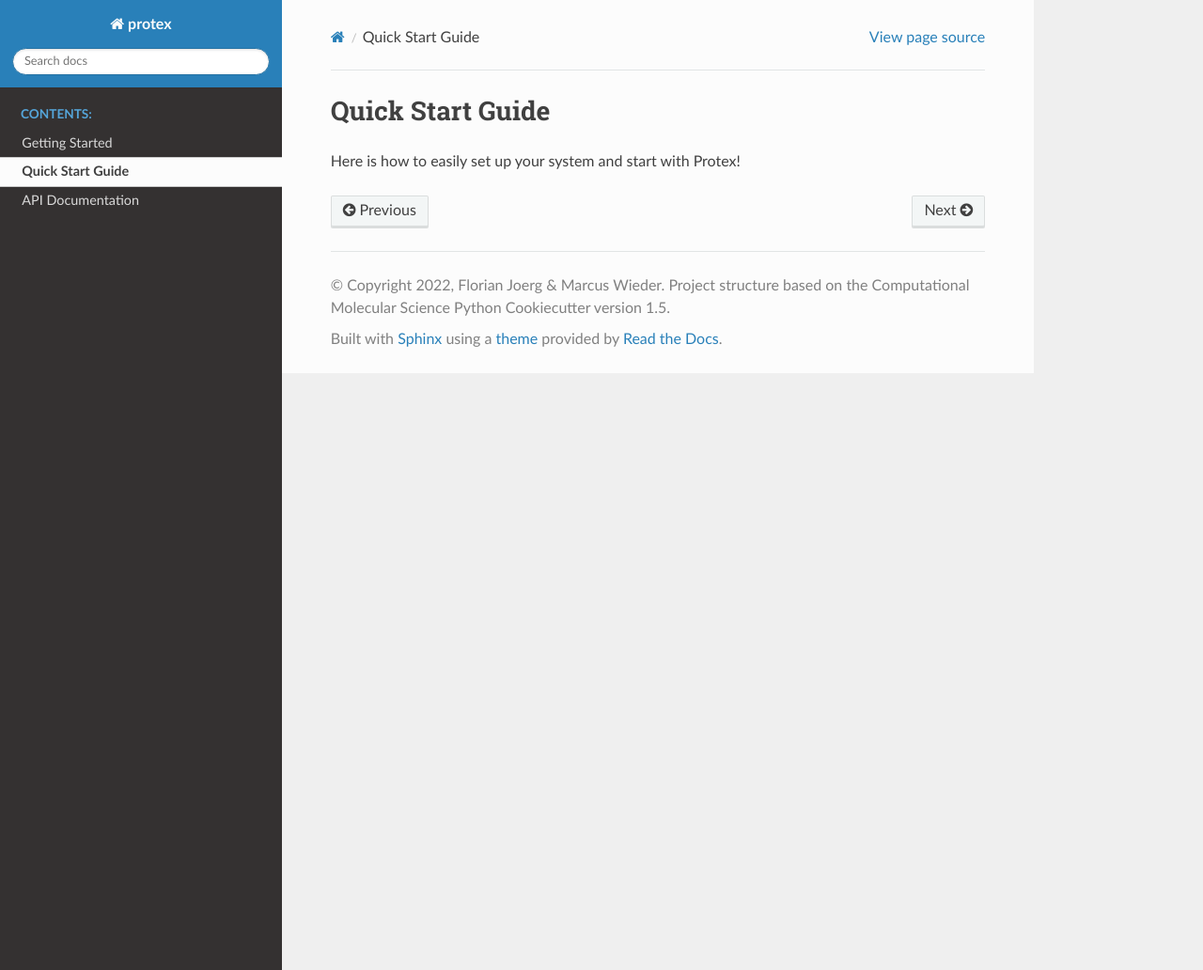
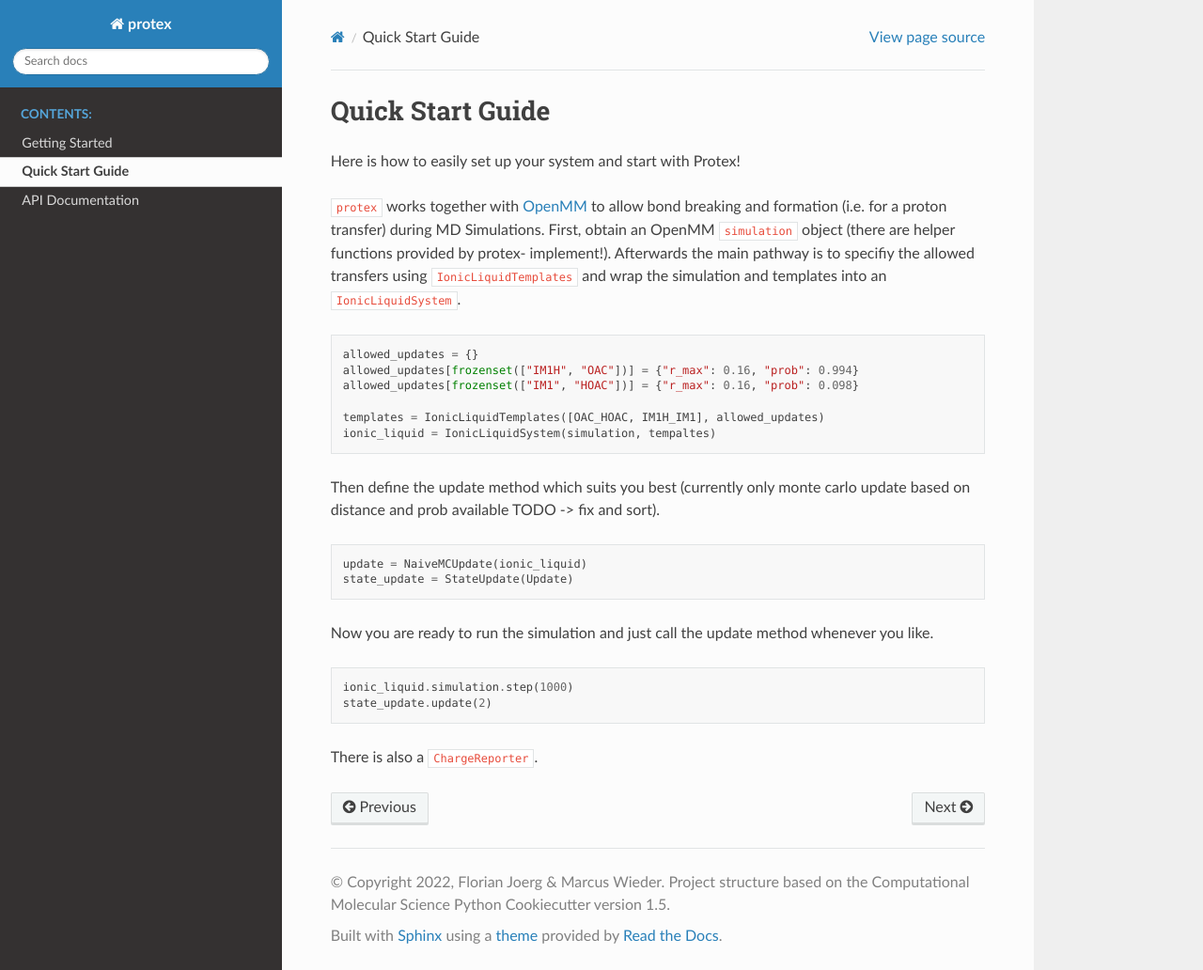
Before and after one commit to cbc-univie/protex, a Sphinx documentation site: the page built from docs/documentation_pages/quickstart.rst, in a window 1280 px wide and 1032 px high. Shown: the whole window at 94% size. Built offline with Sphinx 7.4.7 and the Read the Docs theme 2.0.0, drawn with Linux system fonts in a browser that asks for light colours; the version number could not be read and is left out.

Commit message:
update quickstart.rst

```diff
--- a/docs/documentation_pages/quickstart.rst
+++ b/docs/documentation_pages/quickstart.rst
@@ -4,3 +4,32 @@ Quick Start Guide
 =================
 
 Here is how to easily set up your system and start with Protex!
+
+``protex`` works together with `OpenMM <https://openmm.org>`_ to allow bond breaking and formation (i.e. for a proton transfer) during MD Simulations.
+First, obtain an OpenMM ``simulation`` object (there are helper functions provided by protex- implement!).
+Afterwards the main pathway is to specifiy the allowed transfers using ``IonicLiquidTemplates`` and wrap the simulation and templates into an ``IonicLiquidSystem``.
+
+.. code-block:: python
+
+    allowed_updates = {}
+    allowed_updates[frozenset(["IM1H", "OAC"])] = {"r_max": 0.16, "prob": 0.994}
+    allowed_updates[frozenset(["IM1", "HOAC"])] = {"r_max": 0.16, "prob": 0.098}
+
+    templates = IonicLiquidTemplates([OAC_HOAC, IM1H_IM1], allowed_updates)
+    ionic_liquid = IonicLiquidSystem(simulation, tempaltes)
+
+Then define the update method which suits you best (currently only monte carlo update based on distance and prob available TODO -> fix and sort).
+
+.. code-block:: python
+
+    update = NaiveMCUpdate(ionic_liquid)
+    state_update = StateUpdate(Update)
+
+Now you are ready to run the simulation and just call the update method whenever you like.
+
+.. code-block:: python
+
+    ionic_liquid.simulation.step(1000)
+    state_update.update(2)
+
+There is also a ``ChargeReporter``.
```
